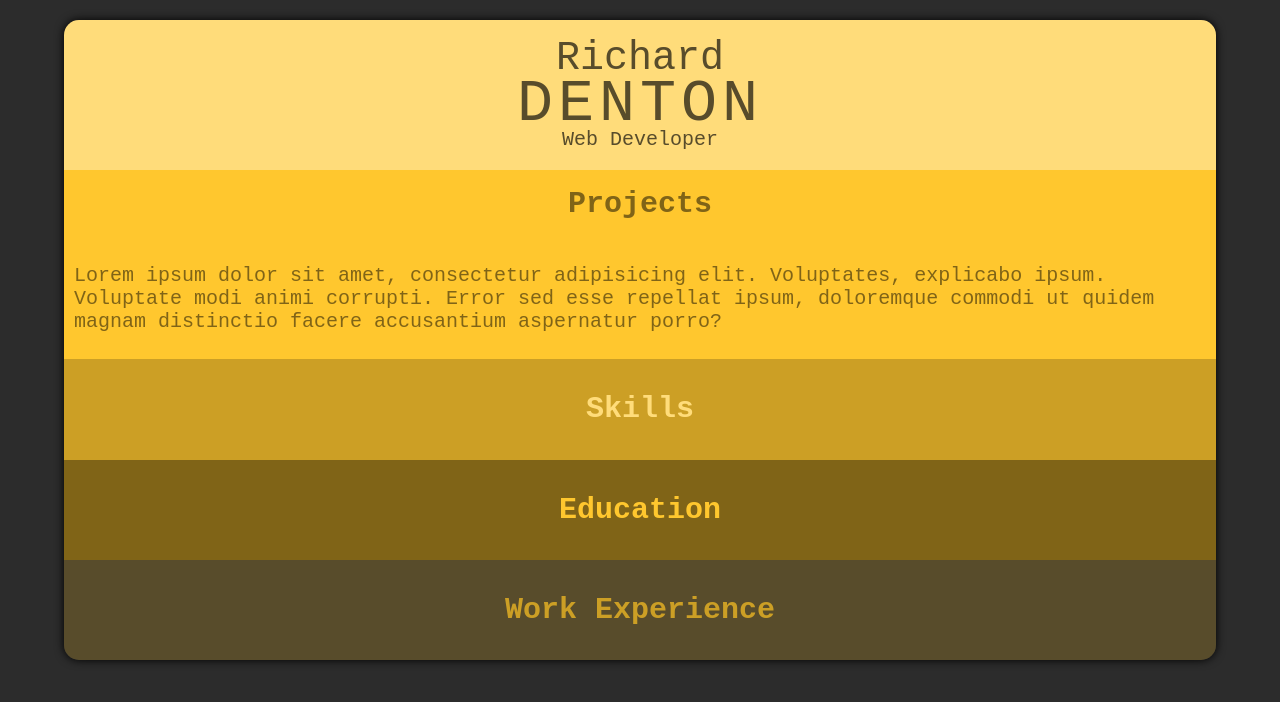
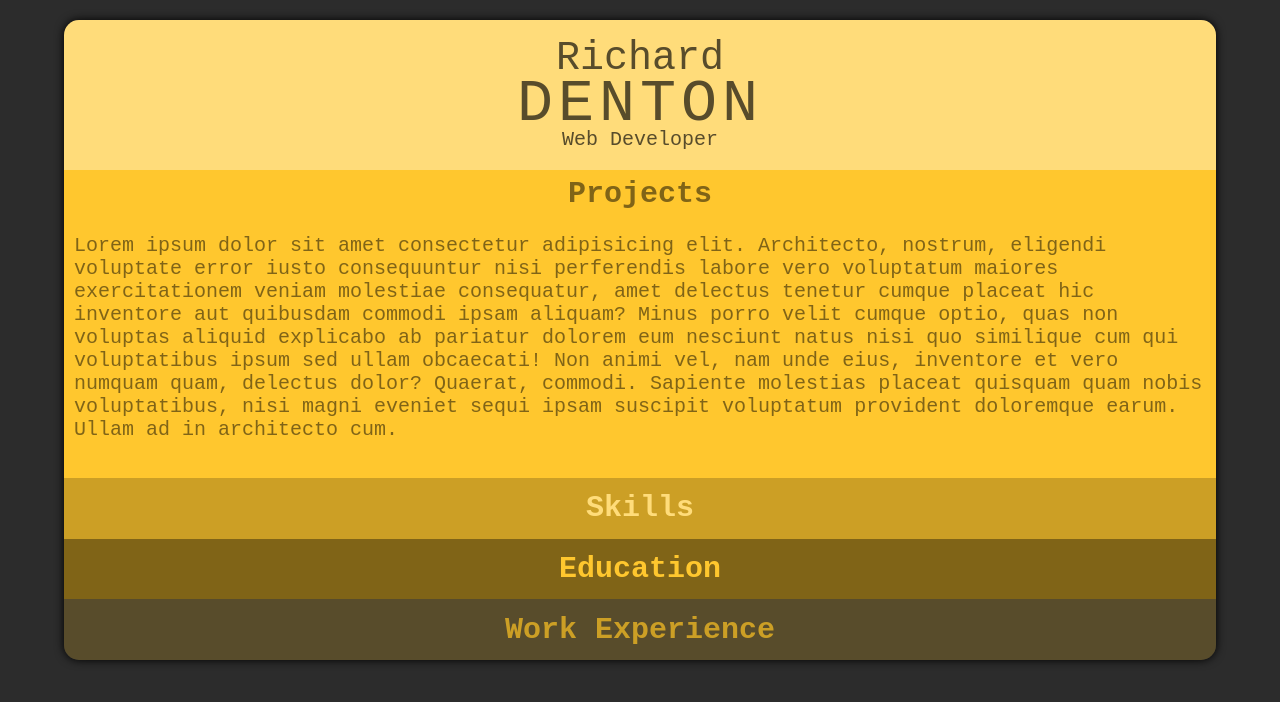
Before and after one commit to xylacon/bookmarker, a plain HTML site: page index.html in a window 1280 px wide. Both pictures are taken after a click on the element "Projects". Drawn offline with Linux system fonts and the light colour scheme.

Commit message:
Add files via upload

```diff
--- a/index.html
+++ b/index.html
@@ -20,7 +20,7 @@
 				<h1 class="no-select">Projects</h1>
 				<div class="content">
 					<p>
-						Lorem ipsum dolor sit amet, consectetur adipisicing elit. Voluptates, explicabo ipsum. Voluptate modi animi corrupti. Error sed esse repellat ipsum, doloremque commodi ut quidem magnam distinctio facere accusantium aspernatur porro?
+						Lorem ipsum dolor sit amet consectetur adipisicing elit. Architecto, nostrum, eligendi voluptate error iusto consequuntur nisi perferendis labore vero voluptatum maiores exercitationem veniam molestiae consequatur, amet delectus tenetur cumque placeat hic inventore aut quibusdam commodi ipsam aliquam? Minus porro velit cumque optio, quas non voluptas aliquid explicabo ab pariatur dolorem eum nesciunt natus nisi quo similique cum qui voluptatibus ipsum sed ullam obcaecati! Non animi vel, nam unde eius, inventore et vero numquam quam, delectus dolor? Quaerat, commodi. Sapiente molestias placeat quisquam quam nobis voluptatibus, nisi magni eveniet sequi ipsam suscipit voluptatum provident doloremque earum. Ullam ad in architecto cum.
 					</p>
 				</div>
 			</section>
--- a/style.css
+++ b/style.css
@@ -78,6 +78,11 @@ body
 	letter-spacing: 5px;
 }
 
+.content
+{
+	padding-bottom: 20px;
+}
+
 #education .item
 {
 	display: grid;
@@ -135,6 +140,7 @@ body
 	grid-template-columns: 1fr;
 	justify-items: center;
 	align-items: center;
+	overflow: scroll;
 
 	background: var(--projects-bg);
 	color: var(--projects-txt);
```
